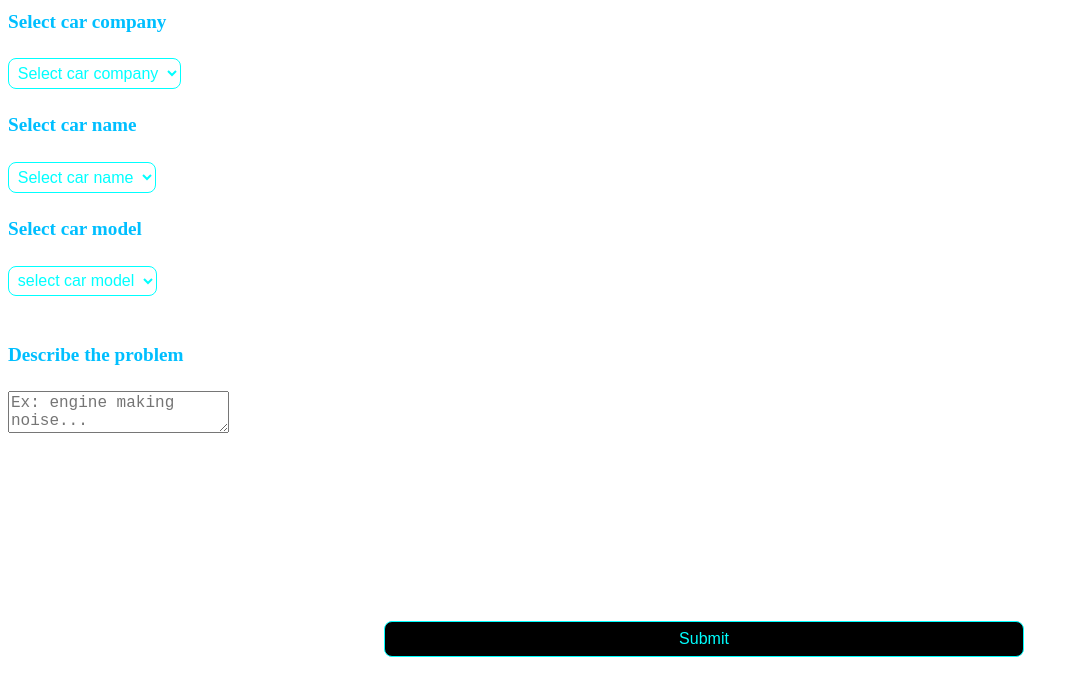
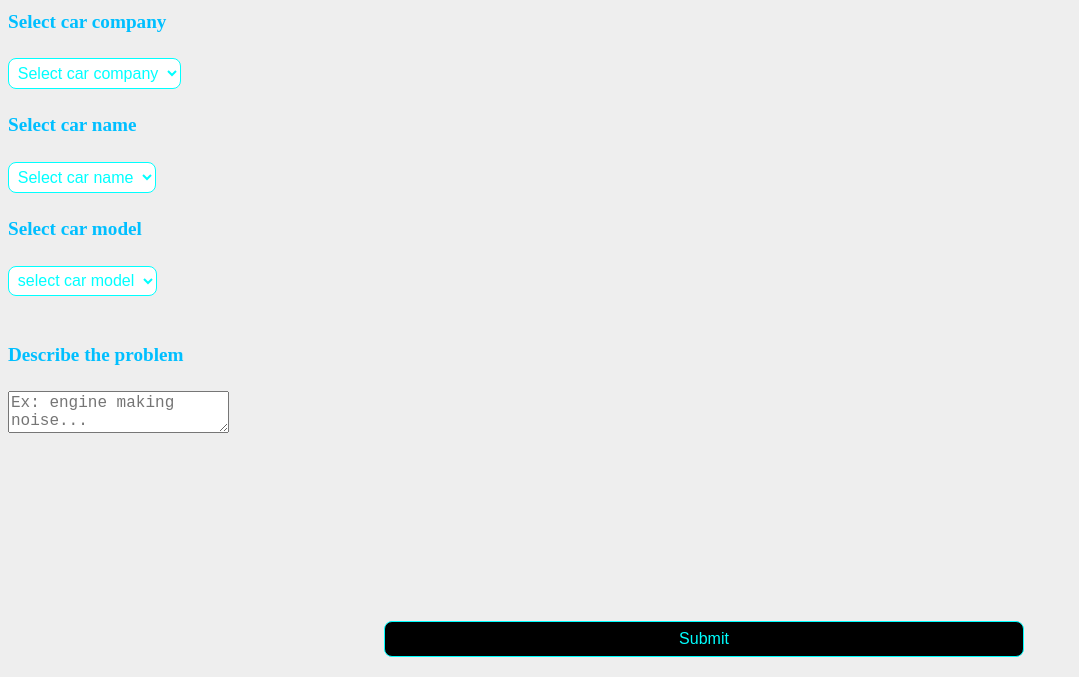
Before and after one commit to ayush-vishwakarma714/Motorvats, a plain HTML site: page repair.html in a window 1280 px wide. Shown: the part 123-800 px from the top of the page, without its empty margins (0-1079 px from the left). Drawn offline with Linux system fonts and the light colour scheme.

Commit message:
Change body background color from white to light gray

```diff
--- a/repair.css
+++ b/repair.css
@@ -27,7 +27,7 @@
 }
 
 body{
-  background: #fff;
+  background: #eee;
 }
 
 .heading
```
